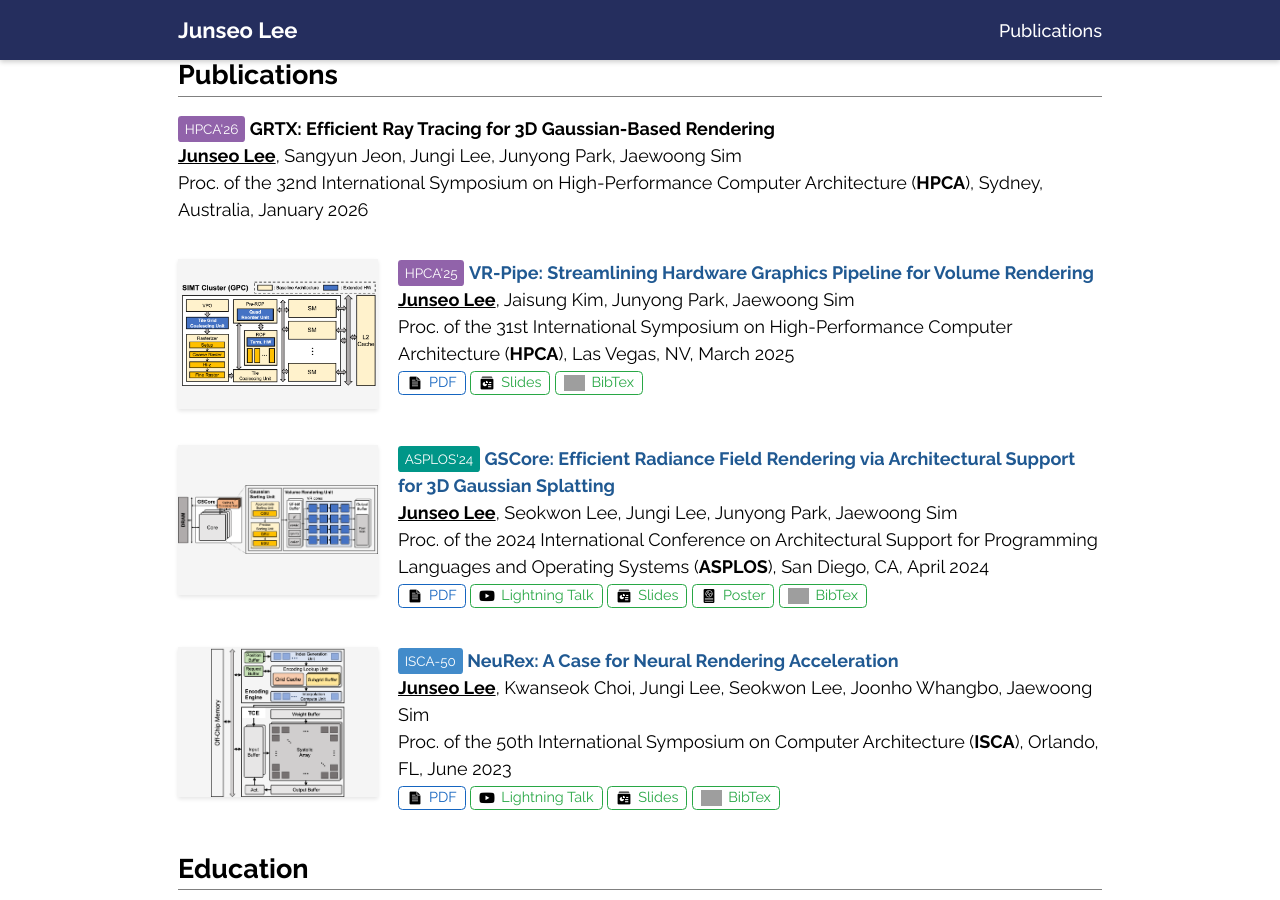
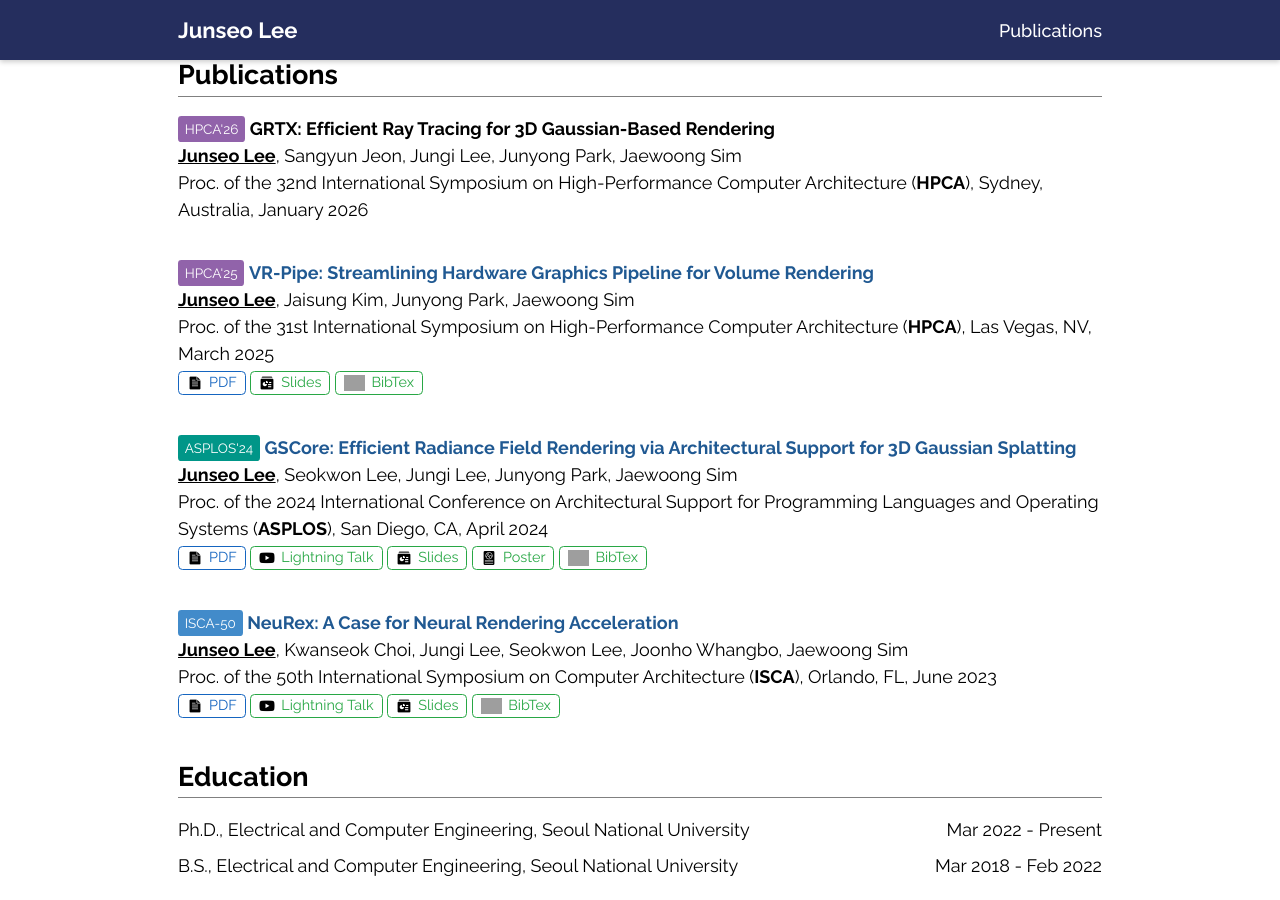
Before and after one commit to junseo013/junseo013.github.io, a Jekyll site: the page built from index.md, in a window 1280 px wide and 900 px high, scrolled down 452 px. Built offline with Jekyll 4.4.1, drawn with Linux system fonts in a browser that asks for light colours; grey boxes are pictures that could not be loaded.

Commit message:
remove arch figures

```diff
--- a/_includes/publications.html
+++ b/_includes/publications.html
@@ -22,11 +22,11 @@
     </li>
 
     <li class="paper-item">
-      <img src="assets/images/papers/vr-pipe.png" alt="VR-Pipe" class="paper-image" onclick="openModal(this.src)">
+      <!--<img src="assets/images/papers/vr-pipe.png" alt="VR-Pipe" class="paper-image" onclick="openModal(this.src)">-->
       <div class="paper-content">
         <p>
           <a class="button-link button-hpca" href="https://hpca-conf.org/2025">HPCA'25</a>
-          <strong><a class="styled-link" href="https://arxiv.org/abs/2502.17078">VR-Pipe: Streamlining Hardware Graphics Pipeline for Volume Rendering</a></strong>
+          <strong><a class="styled-link" href="https://ieeexplore.ieee.org/document/10946717">VR-Pipe: Streamlining Hardware Graphics Pipeline for Volume Rendering</a></strong>
         </p>
         <p><em>Junseo Lee</em>, Jaisung Kim, Junyong Park, Jaewoong Sim</p>
         <p>Proc. of the 31st International Symposium on High-Performance Computer Architecture (<strong>HPCA</strong>), Las Vegas, NV, March 2025</p>
@@ -58,7 +58,7 @@
     </li>
 
     <li class="paper-item">
-      <img src="assets/images/papers/gscore.png" alt="GSCore" class="paper-image" onclick="openModal(this.src)">
+      <!--<img src="assets/images/papers/gscore.png" alt="GSCore" class="paper-image" onclick="openModal(this.src)">-->
       <div class="paper-content">
         <p>
           <a class="button-link button-asplos" href="https://www.asplos-conference.org/asplos2024">ASPLOS'24</a>
@@ -97,7 +97,7 @@
     </li>
 
     <li class="paper-item">
-      <img src="assets/images/papers/neurex.png" alt="NeuRex" class="paper-image" onclick="openModal(this.src)">
+      <!--<img src="assets/images/papers/neurex.png" alt="NeuRex" class="paper-image" onclick="openModal(this.src)">-->
       <div class="paper-content">
         <p>
           <a class="button-link button-isca" href="https://iscaconf.org/isca2023">ISCA-50</a>
```
